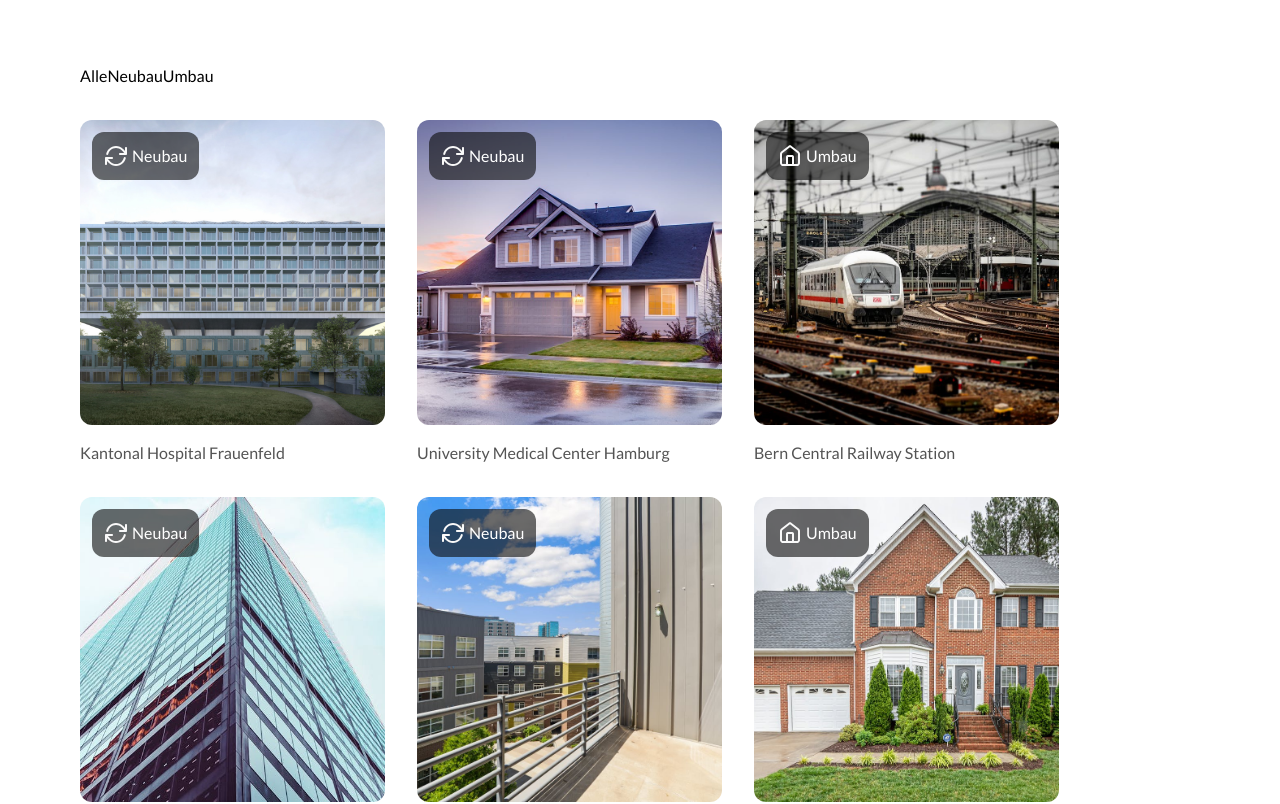
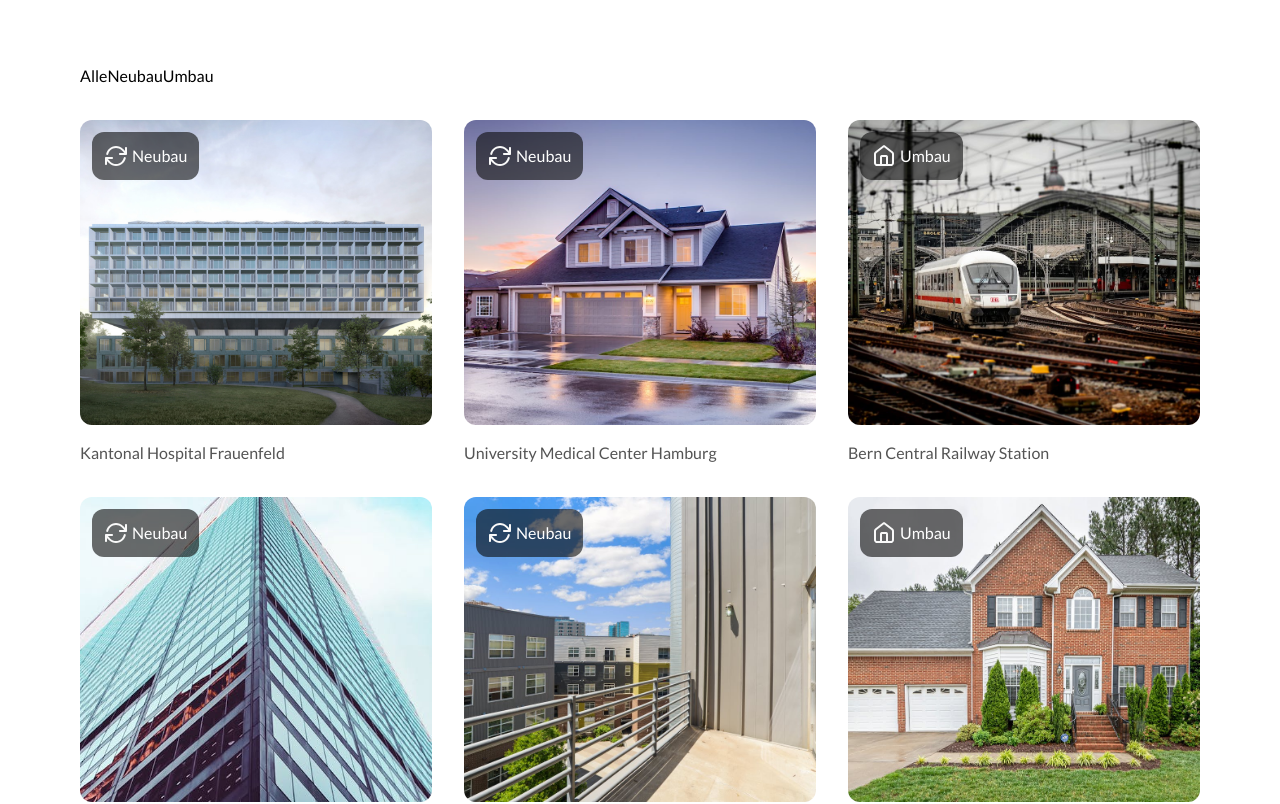
Before and after one commit to KUchuna/herbst, a Next.js app: page /projects in a window 1280 px wide. Shown: the part 384-1188 px from the top of the page. Built offline with nearby package versions, Linux system fonts and the light colour scheme.

Commit message:
styling improvements on /projects

```diff
--- a/app/globals.css
+++ b/app/globals.css
@@ -152,3 +152,10 @@ border-radius: 50px;
     backdrop-filter: blur(11.9px);
     -webkit-backdrop-filter: blur(11.9px);
 }
+
+.projects-container {
+    display: grid;
+    grid-template-columns: repeat(3, 1fr);
+    grid-column-gap: 32px;
+    grid-row-gap: 32px;
+}
--- a/components/homePage/projects/ProjectCard.tsx
+++ b/components/homePage/projects/ProjectCard.tsx
@@ -24,7 +24,7 @@ export default function ProjectCard({img, type, title, projectsPage, id}: Projec
     const projectsPageStyles =
     {
         div: "relative flex flex-col select-none cursor-pointer",
-        image: "w-[305px] h-[305px] rounded-xl object-cover"
+        image: "h-[305px] rounded-xl object-cover"
     }
 
     const router = useRouter()
--- a/components/projectsPage/listings/ListingsSection.tsx
+++ b/components/projectsPage/listings/ListingsSection.tsx
@@ -4,7 +4,7 @@ import ProjectCard from "@/components/homePage/projects/ProjectCard"
 export default function ListingsSection() {
     return (
         <section className="flex w-full justify-center items-start font-lato px-20 pb-24 pt-8">
-            <div className="max-w-large-width flex flex-wrap gap-8 w-full justify-start items-start">
+            <div className="max-w-large-width gap-8 w-full projects-container">
                 {
                     projects.map((card) => (
                         <ProjectCard
```
